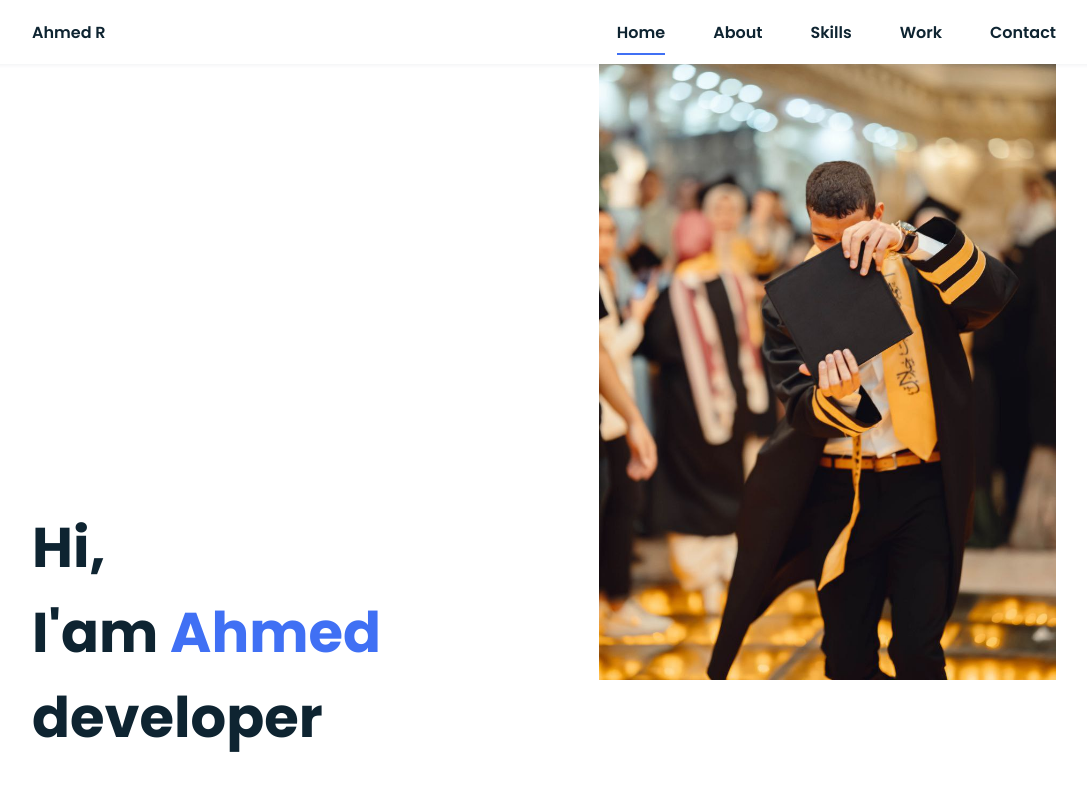
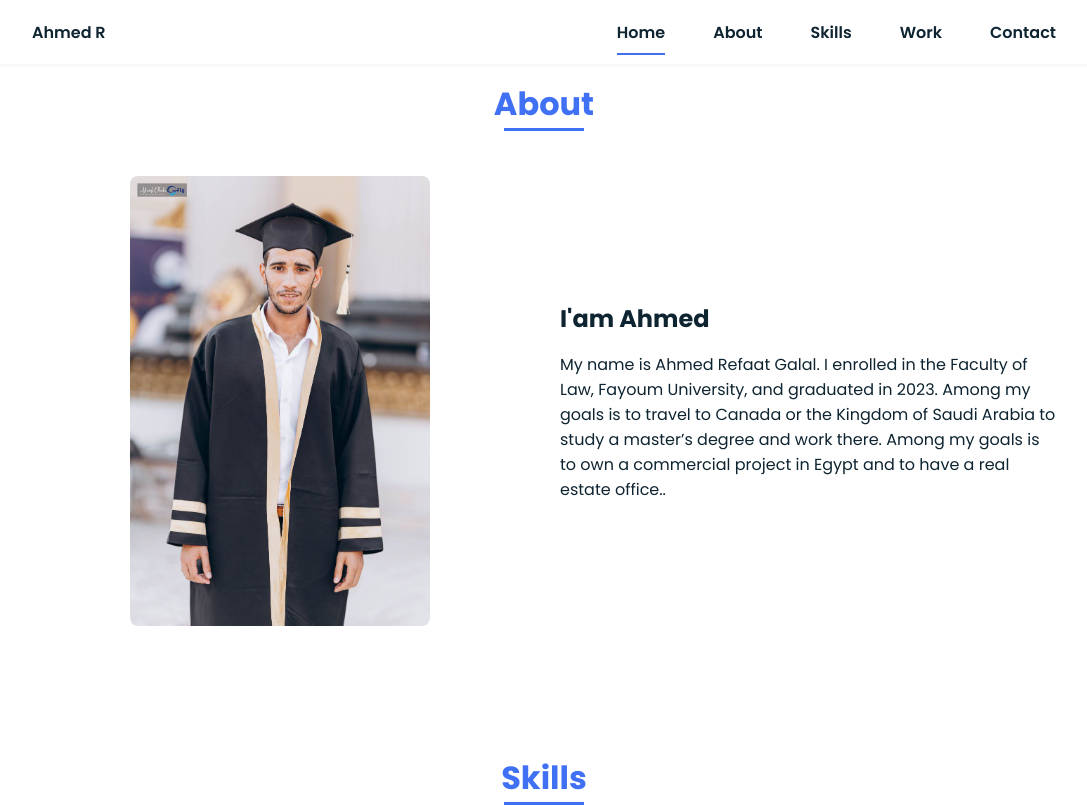
Before and after one commit to Mohammed9955/ahmed, a plain HTML site: page index.html in a window 1280 px wide. Shown: the top 805 px of the page, without its empty margins (96-1183 px from the left). Drawn offline with nearby package versions, Linux system fonts and the light colour scheme.

Commit message:
Update index.html

```diff
--- a/index.html
+++ b/index.html
@@ -35,17 +35,9 @@
             </nav>
         </header>
 
-        <main class="l-main">
+
             <!--===== HOME =====-->
-            <section class="home bd-grid" id="home">
-                <div class="home__data">
-                    <h1 class="home__title">Hi,<br>I'am <span class="home__title-color">Ahmed </span><br> developer</h1>
-                </div>
 
-                <div class="home__img">
-                    <img src="assets/img/perfil.png" alt="">
-                </div>
-            </section>
 
             <!--===== ABOUT =====-->
             <section class="about section " id="about">
```
